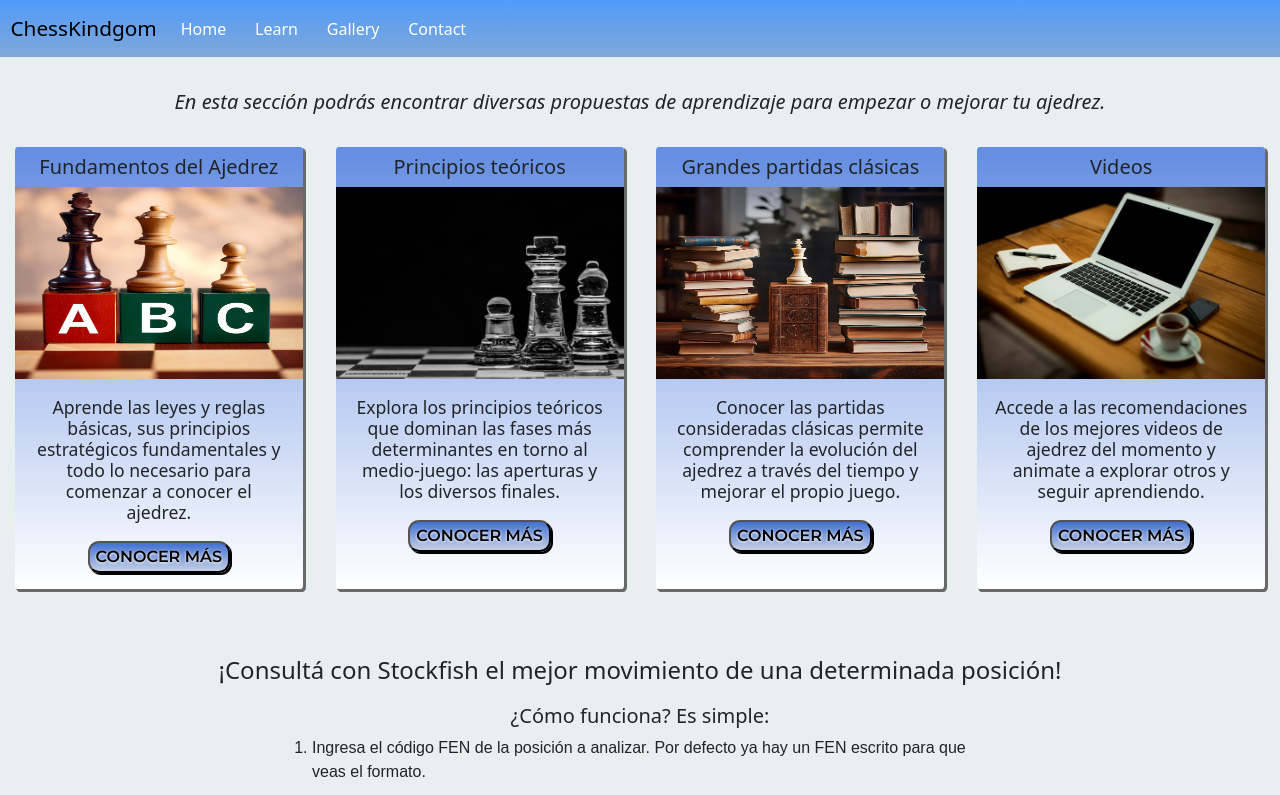
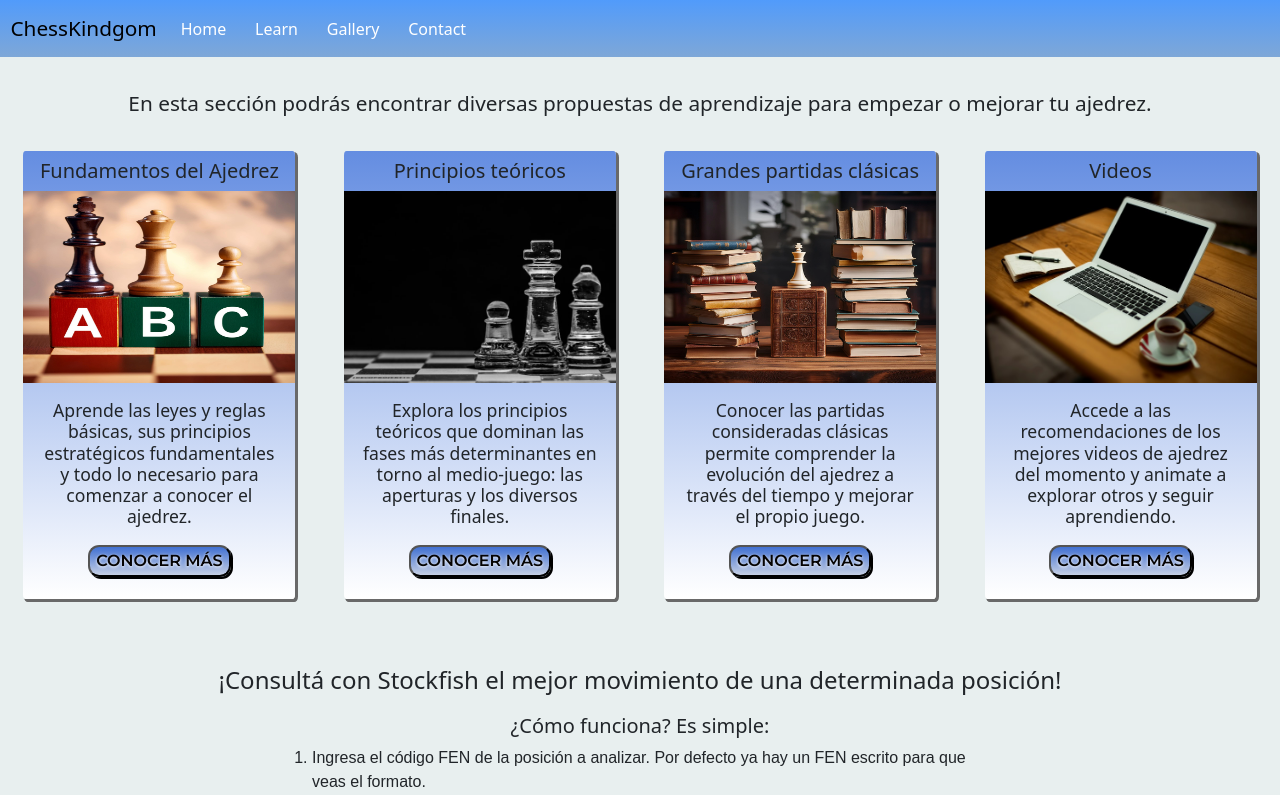
Before and after one commit to KingLear90/chesskingdom, a React (Vite) app: page /learn in a window 1280 px wide. Shown: the top 795 px of the page. Built offline with nearby package versions, Linux system fonts and the light colour scheme; a web font is replaced by a local one.

Commit message:
/learn and cards responsive design

```diff
--- a/src/styles/Cards.css
+++ b/src/styles/Cards.css
@@ -12,7 +12,8 @@
     align-items: center;
     margin-left:auto;
     margin-right: auto;
-    width: 18em;
+    width: 17em;
+    height: 28em;
     border-radius: 1%;
     margin-bottom: 3em;
     padding: 0.5em 0em;
@@ -66,7 +67,7 @@
     .card-container {
             flex-direction: row;
             flex-wrap: wrap;
-            gap: 0.2em;
+            gap: 0.1em;
     }
 
 }
--- a/src/styles/Learn.css
+++ b/src/styles/Learn.css
@@ -1,6 +1,6 @@
 #learn-info{
     font-weight: 400;
-    font-style: italic;
+    font-size: 1em;
     margin: 1.5em auto;
     line-height: 1.5em;
 }
@@ -121,30 +121,32 @@
 }
 
 @media all and (min-width: 480px) {
+    #learn-info{
+        font-size: 1.1em;
+    }
     .instructions {
         width: 30em;
     }
-
     #learn-info {
         margin: 1.5em 0.7em;
     }
-
     .fen {
         width: 25em;
     }
 }
 
 @media all and (min-width: 1024px) {
+    #learn-info{
+        font-size: 1.3em;
+    }
     .instructions {
         width: 45em;
     }
-
     .textAnalysis {
         width: 40em;
         margin-left:auto;
         margin-right: auto;
     }
-
     .interpretation {
         width: 77%;
     }
```
